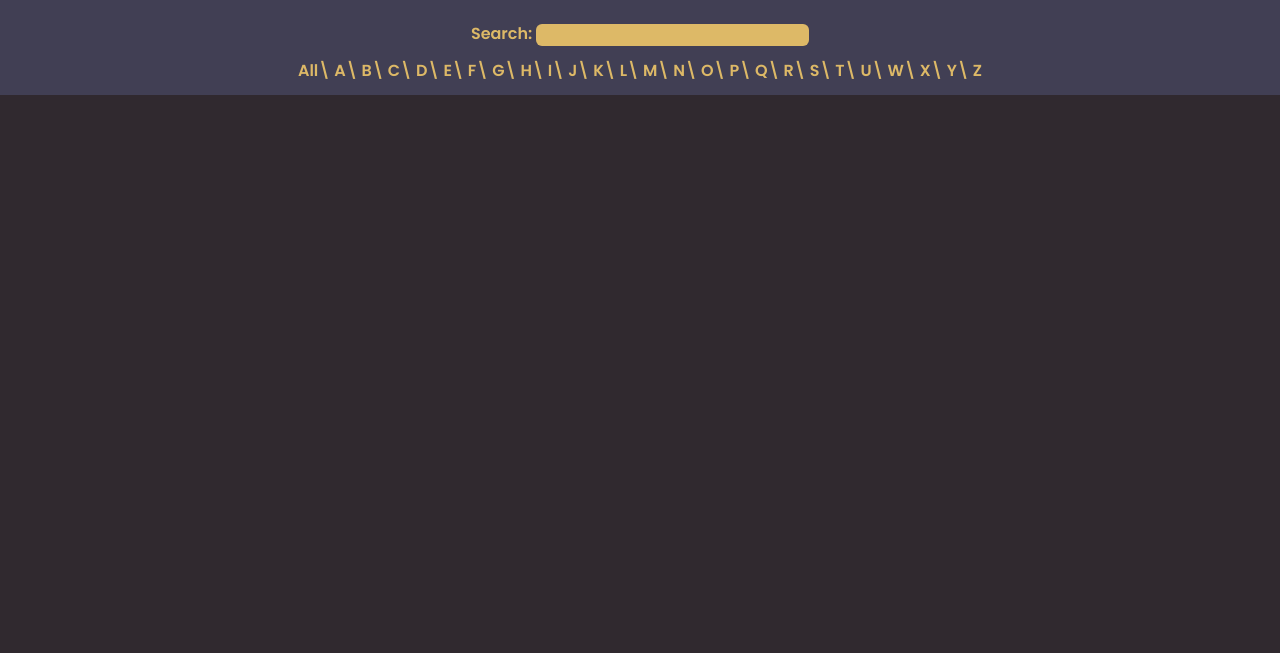
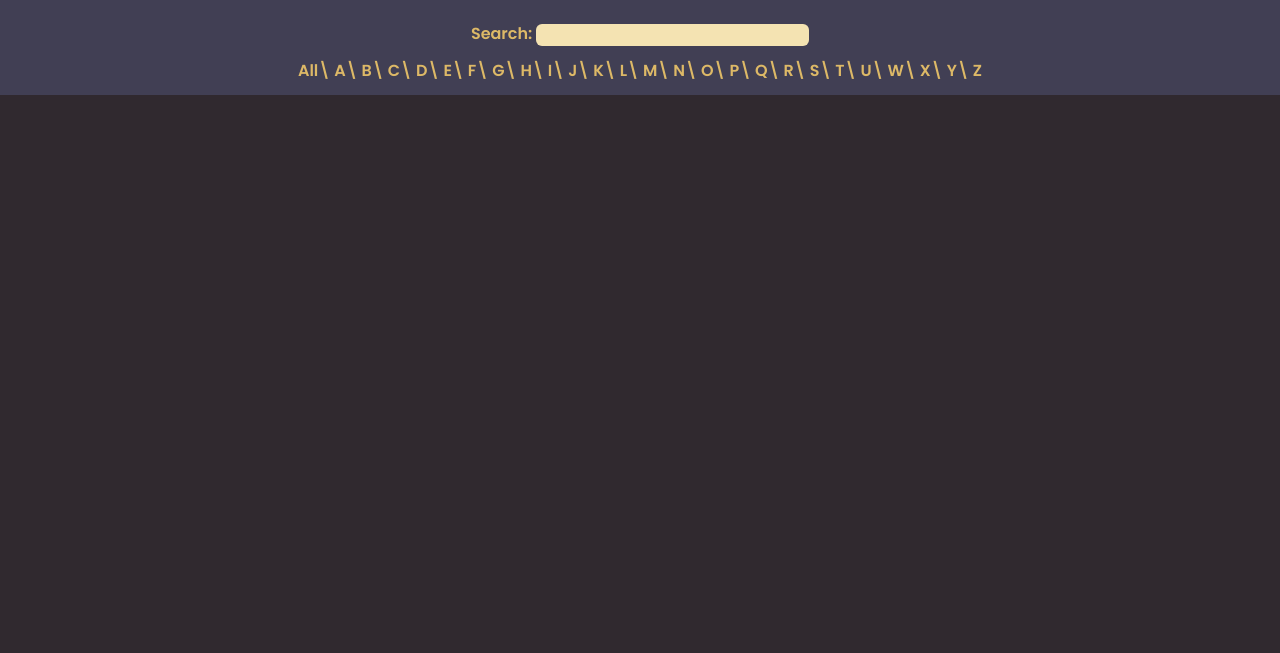
Before and after one commit to pepo999/api-portal, a plain HTML site: page index.html in a window 1280 px wide. Shown: the part 147-800 px from the top of the page. Drawn offline with Linux system fonts and the light colour scheme; no server answers.

Commit message:
Update style.css

```diff
--- a/style.css
+++ b/style.css
@@ -77,7 +77,7 @@ span{
 }
 
 input{
-    background-color: #DDB967;
+    background-color: #F4E3B2;
     border-radius: 6px;
     border: none;
 }
```
